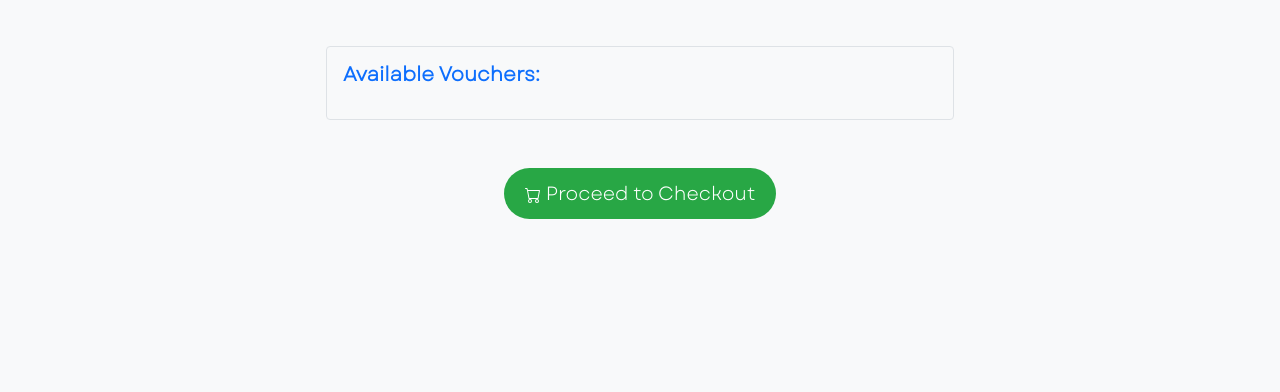
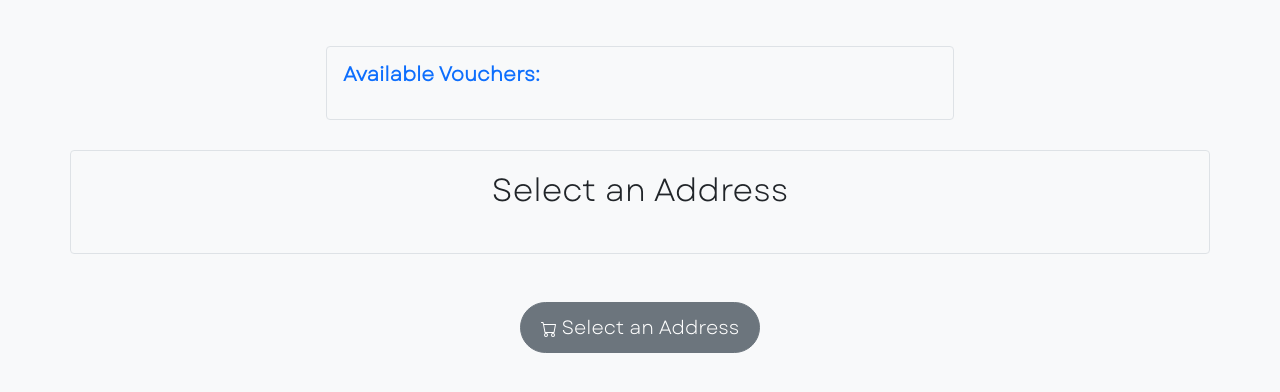
Before and after one commit to cbhy3/webappproj, a Flask app: template templates/cart.html in a window 1280 px wide. Shown: the part 344-736 px from the top of the page. Run offline with Flask 3, Linux system fonts and the light colour scheme; the template is opened without the code that fills it, so the values that code supplies are empty; parts of the project's set-up code (start-up, migrations or seed data) failed here and were passed over; some libraries are stand-ins or nearby versions.

Commit message:
added addressing for orders

```diff
--- a/Order.py
+++ b/Order.py
@@ -11,7 +11,7 @@ class Order:
     status = "Inactive"
     Products : { Product :int}
 
-    def __init__(self, subtotal, cart, voucher, user):
+    def __init__(self, subtotal, cart, voucher, user, address):
         self.subtotal = subtotal
         self.voucher = voucher
         self.user = user
@@ -19,6 +19,7 @@ class Order:
         self.payment_method = None
         self.date = datetime.datetime.now().strftime("%d/%m/%Y")
         self.datetime = datetime.datetime.now()
+        self.address = address
         i = 0
         for products in cart:
             with shelve.open('products') as Products:
--- a/app.py
+++ b/app.py
@@ -523,6 +523,7 @@ def cart():
         with shelve.open('users') as usersDB:
             current_user = usersDB[session.get('current_user')]
             codes = current_user.Codes
+            Addresses = current_user.Addresses
         cart = current_user.Cart
 
         subtotal = 0
@@ -536,6 +537,7 @@ def cart():
         global discount
         global gifts
         global freeShipping
+        global selected_address
         if discount:
             subtotal -= round((subtotal*(discount/100)),2)
         if freeShipping:
@@ -544,12 +546,21 @@ def cart():
         global codeUsed
 
         return render_template('cart.html',active_page='cart', products=all_products, cart = cart, subtotal = subtotal, codes = codes, voucherUsed = voucherUsed
-                               , discount = discount, gifts = gifts, freeShipping = freeShipping, codeUsed = codeUsed, current_user = current_user)
+                               , discount = discount, gifts = gifts, freeShipping = freeShipping, codeUsed = codeUsed, current_user = current_user, addresses = Addresses, selected_address = selected_address)
 
     except KeyError as e:
         print(e)
         signup = True
         return redirect(url_for('catalog'))
+
+selected_address = None
+
+@app.route('/update-address', methods=['POST'])
+def update_address():
+    global selected_address
+    data = request.get_json()
+    selected_address = data.get('address')
+    return jsonify({"message": "Address updated successfully", "selected_address": selected_address})
 @app.route('/profile/game', methods = ['GET', 'POST'])
 def game():
     try:
@@ -585,8 +596,8 @@ def giveVoucher():
     return jsonify({'success': True, 'message': 'Code redeemed successfully'})
 
 payment_session = {}
-@app.route('/cart/checkout/<subtotal>', methods = ['GET', 'POST'])
-def checkOut(subtotal):
+@app.route('/cart/checkout/<subtotal>/<address>', methods = ['GET', 'POST'])
+def checkOut(subtotal,address):
 
 
 
@@ -597,7 +608,7 @@ def checkOut(subtotal):
         with shelve.open('users') as usersDB:
             current_user = usersDB[session.get('current_user')]
             cart = current_user.Cart
-            newOrder = Order(subtotal, cart, voucher, session.get('current_user'))
+            newOrder = Order(subtotal, cart, voucher, session.get('current_user'), address)
         id = newOrder.id
         payment_session[session.get('current_user')] = 600
 
@@ -658,6 +669,7 @@ def confirm_order(orderid, ref):
         global freeShipping
         global success
         global current_tab
+
         voucherUsed = False
         codeUsed = None
         discount = None
--- a/templates/cart.html
+++ b/templates/cart.html
@@ -98,10 +98,10 @@ TossedOut! - Cart
     {% else %}
 
     <div class="d-flex align-items-center justify-content-end mb-2">
-    </div><h5 class="mb-0">Shipping -  $5</h5>
+    </div>
+        <h5 class="mb-0">Shipping -  $5</h5>
         <h5 class="mb-0">Subtotal: ${{ subtotal }}</h5>
     </div>
-
     {% endif %}
 </div>
 
@@ -120,17 +120,86 @@ TossedOut! - Cart
         </ul>
     </div>
     {% endif %}
-</div>
+<div class="container address-container border rounded bg-light">
+        <h2 class="text-center mb-4">Select an Address</h2>
+        {% for address in addresses %}
+            <label class="address-item d-flex align-items-center p-2 border rounded mb-2" for="{{ address }}">
+            <span class="">{{ address }}</span>
+            <input type="radio" name="address" id="{{ address }}" class="ms-2" onclick="updateAddress('{{ address }}')">
+        </label>
+        {% endfor %}
+    </div>
+    {% if selected_address %}
 <div class="container text-center mt-5">
-        <a class="btn checkout-btn" href = "{{ url_for('checkOut', voucher = codeUsed, subtotal = subtotal) }}">
+        <a class="btn checkout-btn" href = "{{ url_for('checkOut', subtotal = subtotal, address = selected_address) }}">
             <svg xmlns="http://www.w3.org/2000/svg" width="16" height="16" fill="currentColor" class="bi bi-cart" viewBox="0 0 16 16">
   <path d="M0 1.5A.5.5 0 0 1 .5 1H2a.5.5 0 0 1 .485.379L2.89 3H14.5a.5.5 0 0 1 .491.592l-1.5 8A.5.5 0 0 1 13 12H4a.5.5 0 0 1-.491-.408L2.01 3.607 1.61 2H.5a.5.5 0 0 1-.5-.5M3.102 4l1.313 7h8.17l1.313-7zM5 12a2 2 0 1 0 0 4 2 2 0 0 0 0-4m7 0a2 2 0 1 0 0 4 2 2 0 0 0 0-4m-7 1a1 1 0 1 1 0 2 1 1 0 0 1 0-2m7 0a1 1 0 1 1 0 2 1 1 0 0 1 0-2"/>
 </svg> Proceed to Checkout
         </a>
     </div>
+    {% else %}
+    <div class="container text-center mt-5">
+        <a class="btn btn-secondary" href = "">
+            <svg xmlns="http://www.w3.org/2000/svg" width="16" height="16" fill="currentColor" class="bi bi-cart" viewBox="0 0 16 16">
+  <path d="M0 1.5A.5.5 0 0 1 .5 1H2a.5.5 0 0 1 .485.379L2.89 3H14.5a.5.5 0 0 1 .491.592l-1.5 8A.5.5 0 0 1 13 12H4a.5.5 0 0 1-.491-.408L2.01 3.607 1.61 2H.5a.5.5 0 0 1-.5-.5M3.102 4l1.313 7h8.17l1.313-7zM5 12a2 2 0 1 0 0 4 2 2 0 0 0 0-4m7 0a2 2 0 1 0 0 4 2 2 0 0 0 0-4m-7 1a1 1 0 1 1 0 2 1 1 0 0 1 0-2m7 0a1 1 0 1 1 0 2 1 1 0 0 1 0-2"/>
+</svg> Select an Address
+        </a>
+    </div>
+    {% endif %}
 </div>
-
+<script>
+function updateAddress(selectedAddress) {
+        fetch('/update-address', {
+            method: 'POST',
+            headers: {
+                'Content-Type': 'application/json',
+            },
+            body: JSON.stringify({ address: selectedAddress }),
+        })
+        .then(response => response.json())
+        .then(data => {
+            console.log('Success:', data);
+        })
+        .catch(error => {
+            console.error('Error:', error);
+        });
+        setTimeout(function(){
+            location.reload();
+        },50)
+    }
+</script>
 <style>
+.address-container {
+            display: flex;
+            flex-direction: column;
+            align-items: center;
+            justify-content: center;
+            margin-top: 30px;
+            padding: 20px;
+        }
+        .address-item {
+            margin: 10px 0;
+            display: flex;
+            align-items: center;
+            background-color: rgba(255, 255, 255, 0.5);
+            box-shadow: rgba(0, 0, 0, 0.3) 0px 5px 5px;
+            padding: 20px;
+            border-radius: 10px;
+            width: 600px;
+            transition: transform 0.3s ease, box-shadow 0.3s ease;
+        }
+        .address-item:hover {
+    transform: translateY(-5px);
+    box-shadow: rgba(0, 0, 0, 0.5) 0px 10px 15px;
+}
+        .address-item span {
+            margin-right: auto;
+            margin-left: auto;
+            font-size: 1.2rem;
+        }
+        .address-item input[type="radio"] {
+            transform: scale(1.2);
+        }
     body{
         font-family: Garet;
     }
@@ -148,6 +217,20 @@ TossedOut! - Cart
         }
         .checkout-btn:active {
             background-color: #1e7e34; /* Even darker green */
+            transform: scale(0.95);
+        }
+        .btn-secondary {
+
+            color: white;
+            border-radius: 30px;
+            padding: 10px 20px;
+            font-size: 1.2rem;
+            transition: background-color 0.3s ease, transform 0.2s ease;
+        }
+        .btn-secondary:hover {
+            transform: scale(1.05);
+        }
+        .btn-secondary:active {
             transform: scale(0.95);
         }
     .list-group-item {
--- a/templates/payment.html
+++ b/templates/payment.html
@@ -89,7 +89,7 @@
         {% endif %}
 
         <p><strong>Subtotal:</strong> ${{ order.subtotal }}</p>
-
+        <p><strong>Shipping Address: </strong> {{ order.address }}</p>
         <div class="qr-code">
             <p>Please scan this code using your banking app to pay. Ensure the reference number on screen and the reference number in the app is the same.</p>
             <p><strong>Reference Number:</strong> {{ ref }}</p>
--- a/templates/profile.html
+++ b/templates/profile.html
@@ -520,6 +520,7 @@ document.getElementById('toggle-address-form').addEventListener('click', functio
                             {% endfor %}
                         </div>
                         <hr>
+                        <p><strong>Shipping Address: </strong> {{ order.address }}</p>
                         <p><strong>Subtotal:</strong> ${{ order.subtotal }}</p>
                         {% if order.voucher %}
                         <p><strong>Vouchers:</strong> {{ order.voucher }}</p>
```
Also changed, not shown: 3 other files.
